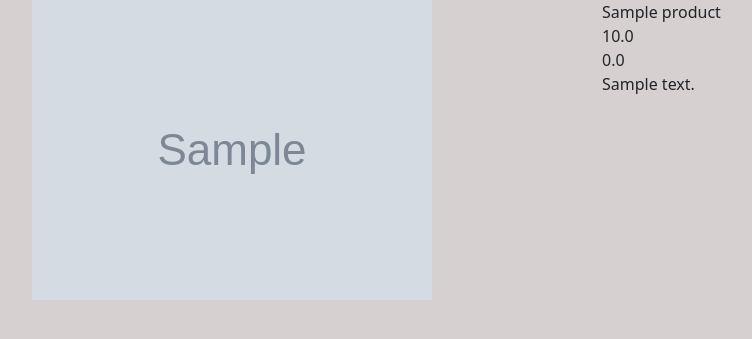
After one commit to he11o-wo1ld/Ecommerce-Website, a Django app: page /1/ in a window 1280 px wide. The commit adds this page. Shown: the top 339 px of the page, without its empty margins (50-802 px from the left). Run offline with Django 4.2, Linux system fonts and the light colour scheme; tables that the repository leaves empty hold one stand-in row (values such as "Sample post"); grey boxes marked "Sample" are stand-in pictures.

Commit message:
Linking index view with detail view

```diff
--- a/ecomsite/ecomsite/urls.py
+++ b/ecomsite/ecomsite/urls.py
@@ -19,5 +19,6 @@ from shop.views import *
 
 urlpatterns = [
     path('admin/', admin.site.urls),
-    path('', index, name='index'),
+    path('', indexView, name='index'),
+    path('<int:id>/', detailView, name='detail'),
 ]
--- /dev/null
+++ b/ecomsite/shop/static/shop/style.css
@@ -0,0 +1,10 @@
+body {background-color: #d6d1d0;}
+
+.card-text{
+  color: teal;
+  font-weight: 800;
+}
+
+.card-title{
+  font-weight: 800;
+}
--- /dev/null
+++ b/ecomsite/shop/templates/shop/detail.html
@@ -0,0 +1,53 @@
+{% load static %}
+<!DOCTYPE html>
+<html lang="en" dir="ltr">
+  <head>
+    <meta charset="utf-8">
+    <link href="https://cdn.jsdelivr.net/npm/bootstrap@5.1.3/dist/css/bootstrap.min.css" rel="stylesheet" integrity="sha384-1BmE4kWBq78iYhFldvKuhfTAU6auU8tT94WrHftjDbrCEXSU1oBoqyl2QvZ6jIW3" crossorigin="anonymous">
+    <script src="https://cdn.jsdelivr.net/npm/bootstrap@5.1.3/dist/js/bootstrap.bundle.min.js" integrity="sha384-ka7Sk0Gln4gmtz2MlQnikT1wXgYsOg+OMhuP+IlRH9sENBO0LRn5q+8nbTov4+1p" crossorigin="anonymous"></script>
+
+    <link rel="stylesheet" href="{% static 'shop/style.css' %}">
+    <title>Detail Page</title>
+  </head>
+  <body>
+    <div class="container">
+      <div class="row">
+        <div class="col-md-6">
+          <div class="row">
+            <div class="col-md-12">
+              <img src="{{ product_object.image }}">
+            </div>
+          </div>
+        </div>
+
+        <div class="col-md-6">
+
+          <div class="row">
+            <div class="col-md-12">
+              {{ product_object.title }}
+            </div>
+          </div>
+
+          <div class="row">
+            <div class="col-md-12">
+              {{ product_object.price }}
+            </div>
+          </div>
+
+          <div class="row">
+            <div class="col-md-12">
+              {{ product_object.discountPrice }}
+            </div>
+          </div>
+
+          <div class="row">
+            <div class="col-md-12">
+              {{ product_object.description }}
+            </div>
+          </div>
+
+        </div>
+      </div>
+    </div>
+  </body>
+</html>
--- a/ecomsite/shop/views.py
+++ b/ecomsite/shop/views.py
@@ -1,7 +1,23 @@
 from django.shortcuts import render
 from .models import *
+from django.core.paginator import Paginator
 
 
-def index(request):
+def indexView(request):
     product_objects = Product.objects.all()
+
+    # Search Object
+    item_name = request.GET.get('item_name')
+    if item_name != '' and item_name is not None:
+        product_objects = product_objects.filter(title__icontains=item_name)
+
+    # Paginator Code
+    paginator = Paginator(product_objects, 4)
+    page = request.GET.get('page')
+    product_objects = paginator.get_page(page)
+
     return render(request, 'shop/index.html', {'product_objects': product_objects})
+
+def detailView(request, id):
+    product_object = Product.objects.get(id=id)
+    return render(request, 'shop/detail.html', {'product_object': product_object})
```
Also changed, not shown: ecomsite/shop/templates/shop/index.html (+50 -3 lines).
